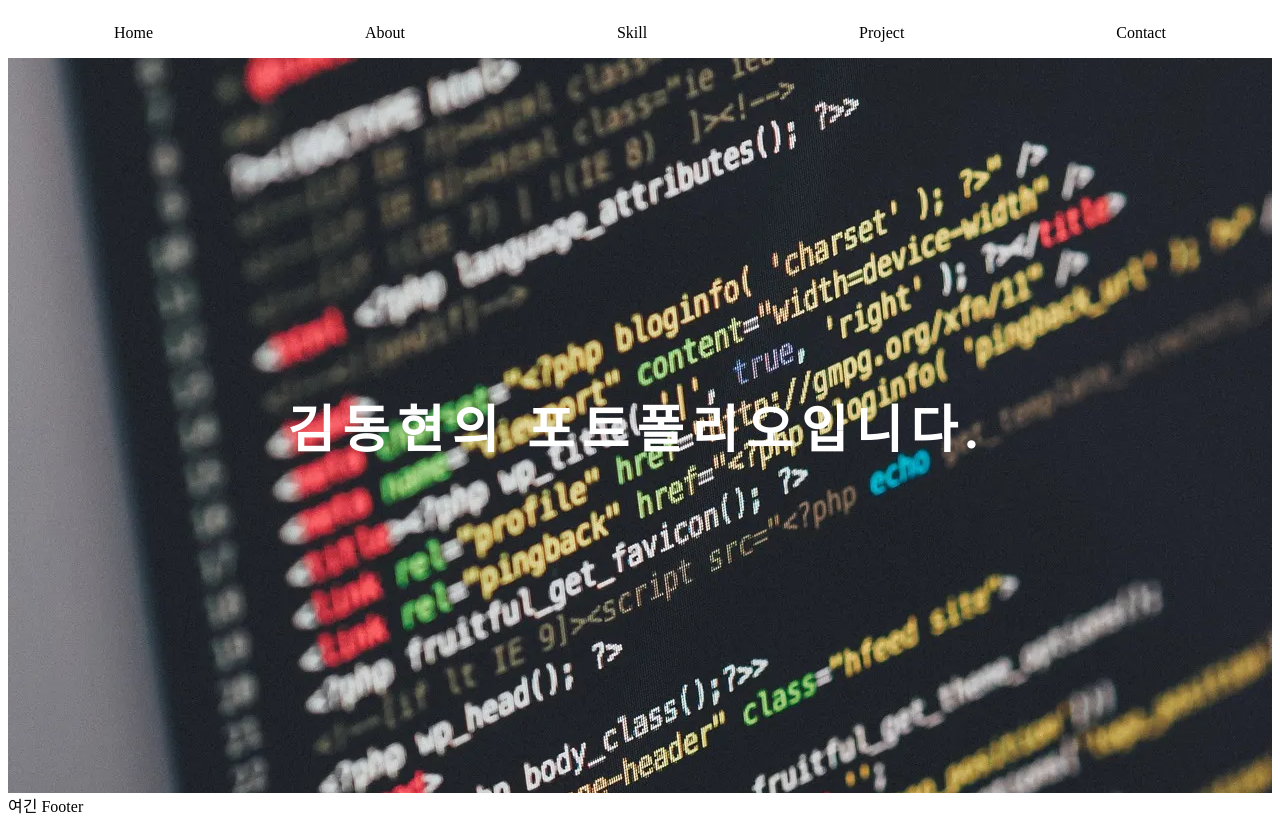
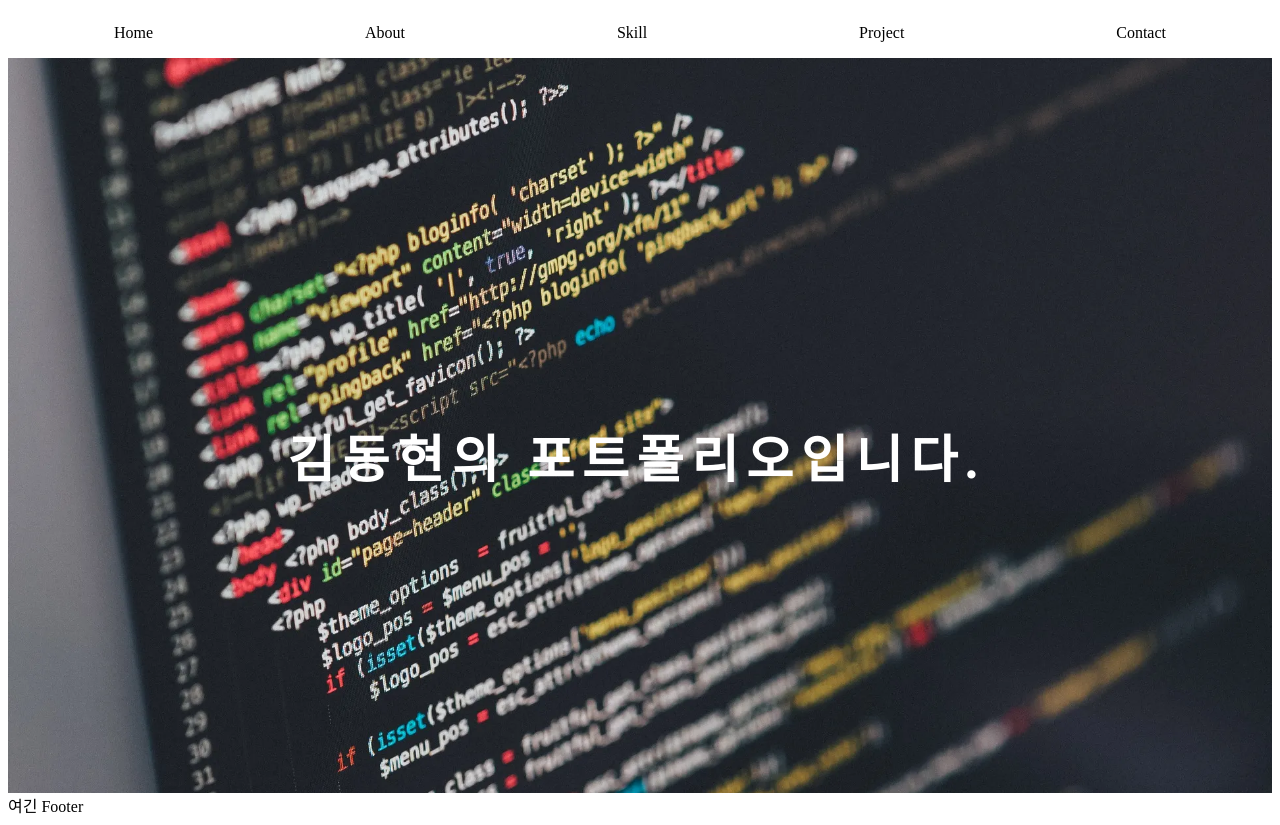
Before and after one commit to dtc03003/Portfolio, a React (Create React App) app: page / in a window 1280 px wide. Built offline with nearby package versions, Linux system fonts and the light colour scheme.

Commit message:
배경이미지 반복금지, 꽉 채우기 적용

```diff
--- a/src/styles/Main.module.css
+++ b/src/styles/Main.module.css
@@ -1,10 +1,12 @@
 .Main {
-    height: 100%;
+    height: calc(100vh - 5px);
     width: 100%;
     display: flex;
     justify-content: center;
     align-items: center;
     background-image: url(../../public/img/Main.jpg);
+    background-size: cover;
+    background-repeat: no-repeat; /* 배경 반복 금지 */
 }
 
 .inner {
@@ -22,7 +24,16 @@
     margin: 0 auto;
     color: white;
     letter-spacing: 0.15em;
-    animation: blink-caret 0.75s step-end infinite;
+    animation: typing 1.5s steps(20, end), blink-caret 0.75s step-end infinite;
+}
+
+@keyframes typing {
+    from {
+        width: 0;
+    }
+    to {
+        width: 100%;
+    }
 }
 
 @keyframes blink-caret {
```
